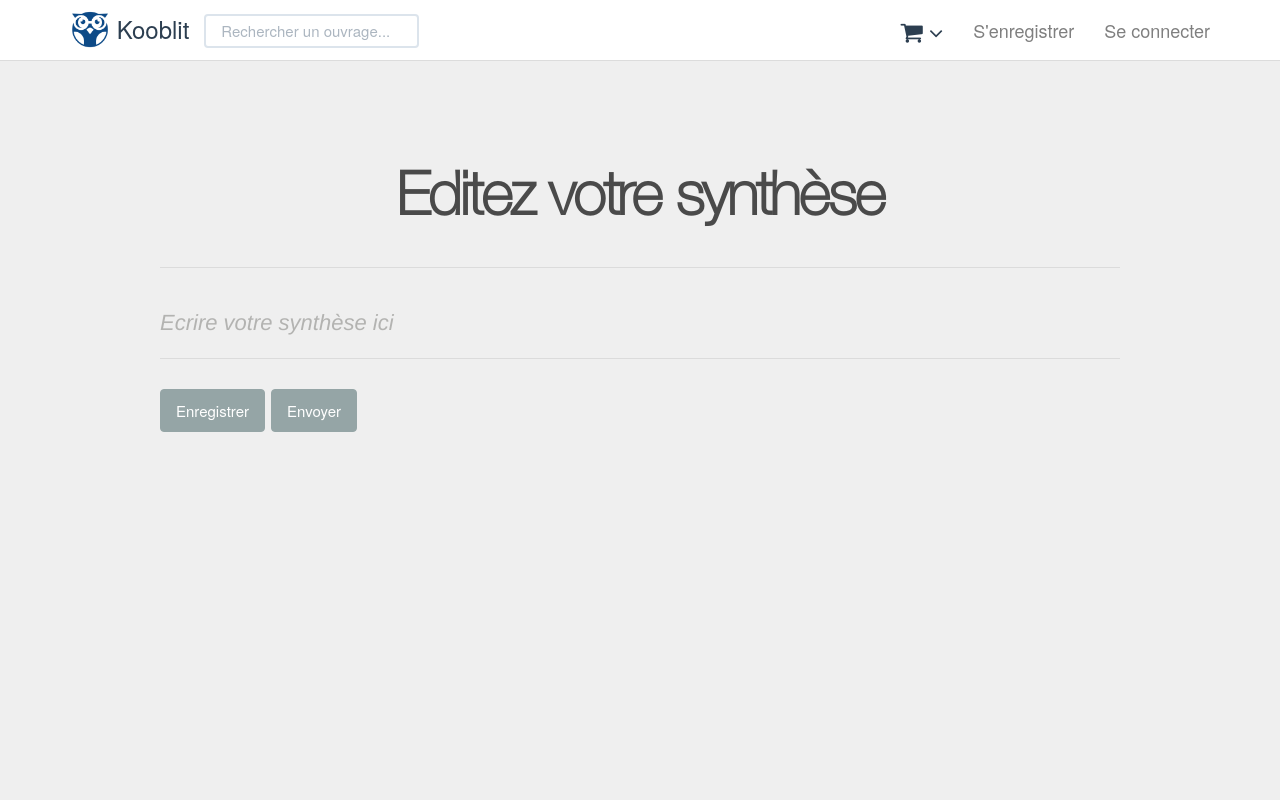
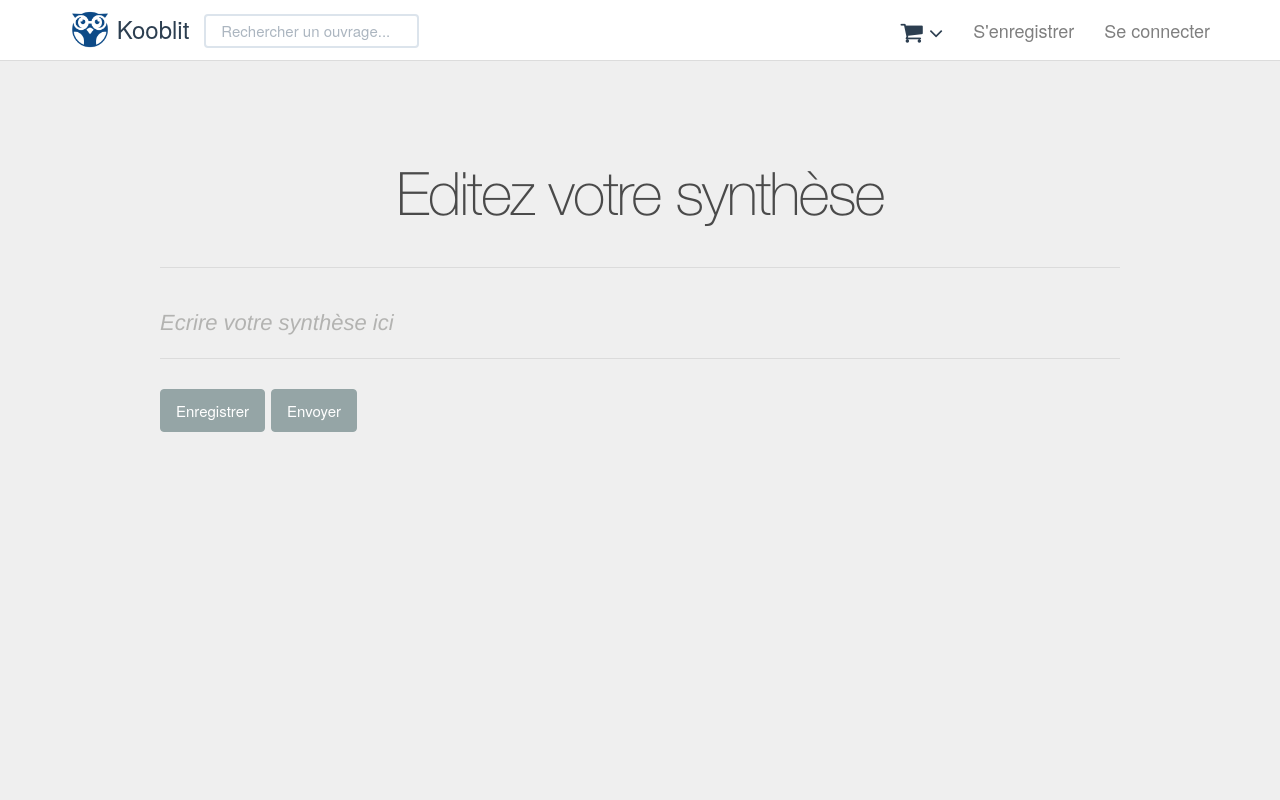
Before and after one commit to franck-roland/kooblit, a Django app: template templates/upload_medium.html in a window 1280 px wide; the page is wider, and only the part inside the window is pictured. Run offline with Django 3.2, Linux system fonts and the light colour scheme; the template is opened without the code that fills it, so the values that code supplies are empty; parts of the project's set-up code (start-up, migrations or seed data) failed here and were passed over; some libraries are stand-ins or nearby versions; some web fonts are replaced.

Commit message:
[selection] minor code clean

```diff
--- a/static/css/demo.css
+++ b/static/css/demo.css
@@ -3,7 +3,6 @@
 }
 
 body {
-    font-family: "Helvetica Neue", Helvetica, Arial, sans-serif;
     font-size: 22px;
     line-height: 30px;
 }
@@ -15,7 +14,6 @@ body {
 
 h1 {
     font-size: 60px;
-    font-weight: bold;
     text-align: center;
     margin-bottom: 40px;
     padding-bottom: 40px;
--- a/templates/upload_medium.html
+++ b/templates/upload_medium.html
@@ -1,12 +1,12 @@
 {% extends "base.html" %}
 {% load staticfiles %}
-<!DOCTYPE html>
+
 {% block extra_css %}
     <link rel="stylesheet" href="{% static "css/demo.css"%}">
-    <link rel="stylesheet" href="http://netdna.bootstrapcdn.com/font-awesome/4.0.3/css/font-awesome.css">
     <link rel="stylesheet" href="{% static "css/medium-editor.css"%}">
     <link rel="stylesheet" href="{% static "css/themes/default.css"%}">
 {% endblock %}
+
 {% block content %}
     <div id="container">
     <form method="POST" id="form_synth">{% csrf_token %}
@@ -32,6 +32,7 @@
         <button type="submit" class="btn btn-default" onclick="envoyer()" form="form_synth"> Envoyer </button>
     </div>
 {% endblock %}
+
 {% block script_block %}
     <script src="{% static "js/medium-editor.js"%}"></script>
 
```
